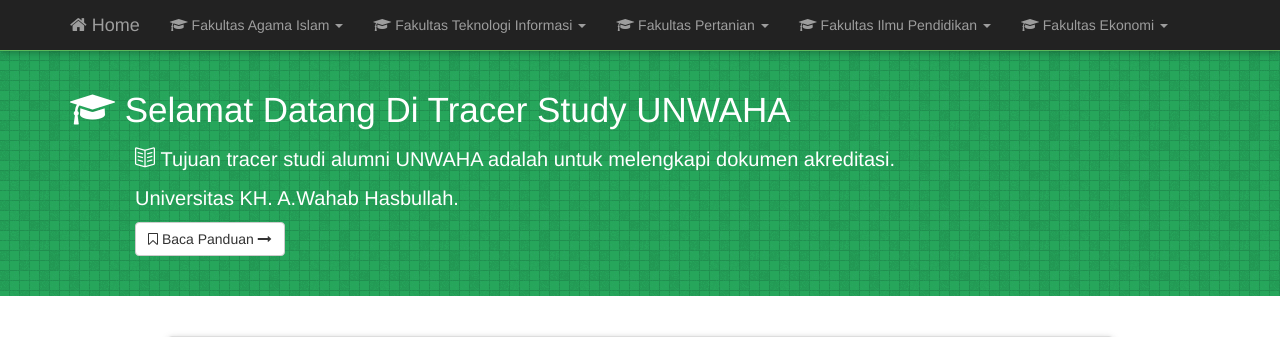
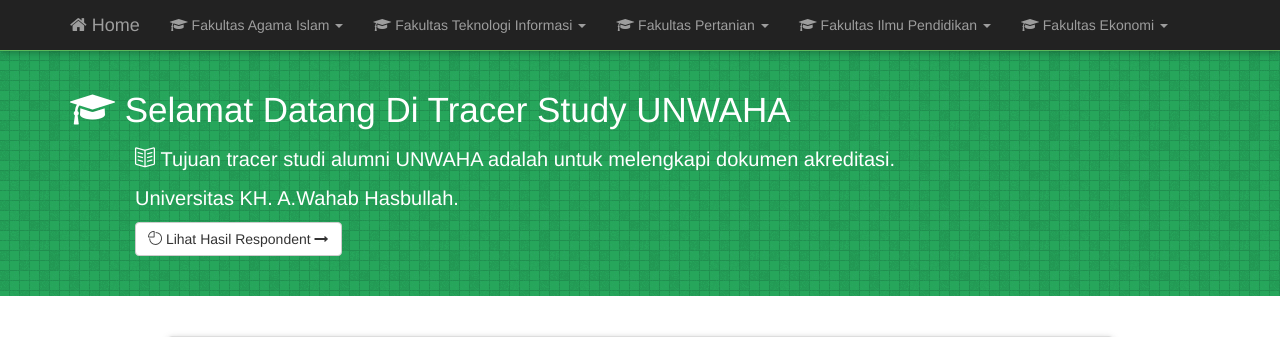
Before and after one commit to maulayyacyber/trace-unwaha, a PHP site: page /home in a window 1280 px wide. Shown: the top 337 px of the page. Run offline with PHP 8.4, Linux system fonts and the light colour scheme.

Commit message:
rencana menambah respondent

```diff
--- a/module/home.php
+++ b/module/home.php
@@ -3,7 +3,7 @@
 			<p style="padding-top:55px;font-size:35px;color:#fff"><i class="fa fa-graduation-cap"></i> <?php print $judul ?> </p>
 			<p style="margin-left:65px;color:#fff"><i class="icon-book-open"></i> <?php print $descriptions ?></p>
 			<p style="margin-left:65px;color:#fff"><?php print $universitas ?></p>
-			<p style="margin-left:65px;color:#fff"><a class="btn btn-default" href="#panduan" role="button"><i class="fa fa-bookmark-o"></i> Baca Panduan <i class="fa fa-long-arrow-right"></i></a></p>
+			<p style="margin-left:65px;color:#fff"><a class="btn btn-default" href="<?php print $config['base_url'] ?>respondent" role="button"><i class="icon-pie-chart"></i> Lihat Hasil Respondent <i class="fa fa-long-arrow-right"></i></a></p>
 		</div>
 	</header>
 	<div class="container">
```
Also changed, not shown: auth/module/cetak-data.php (added).
